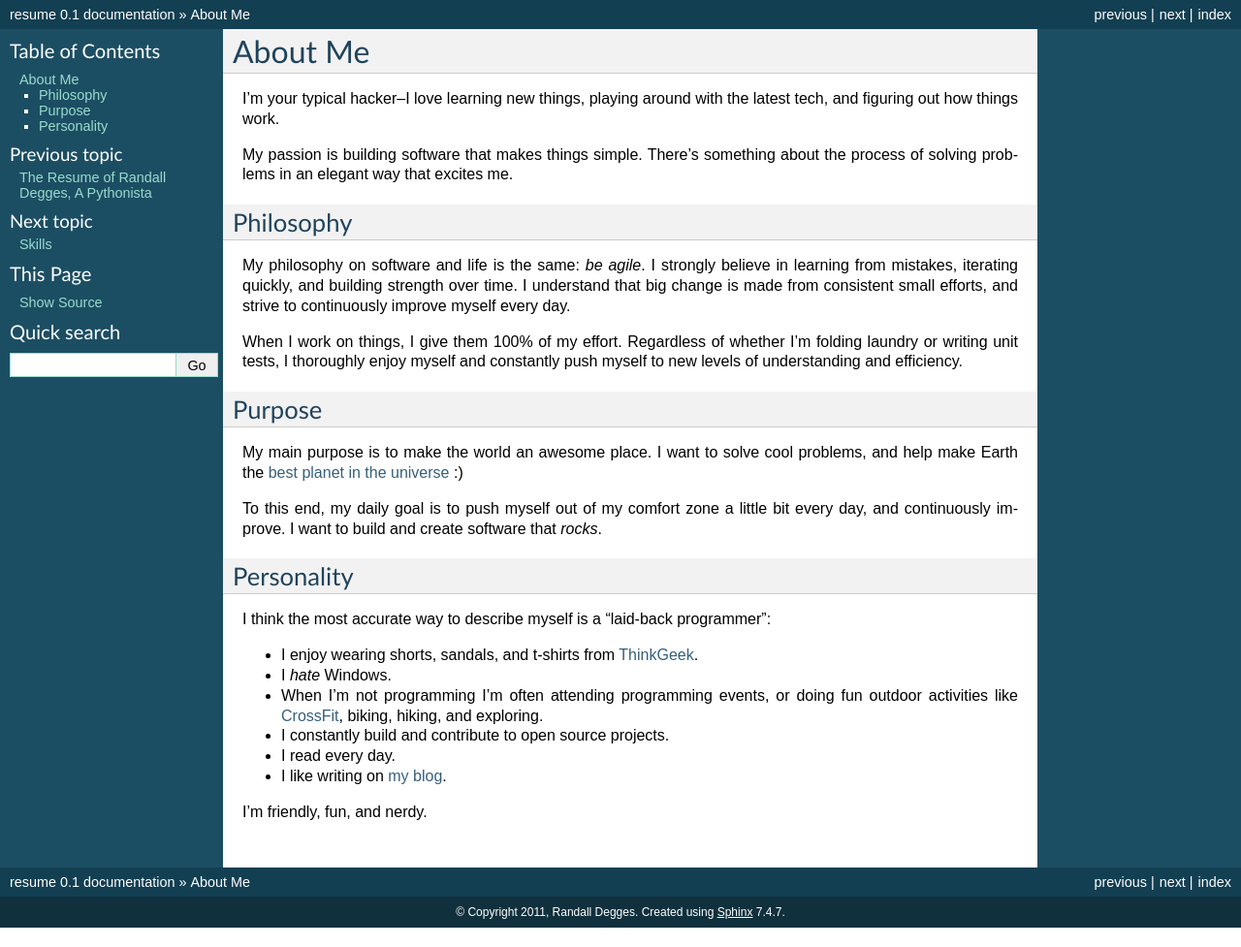
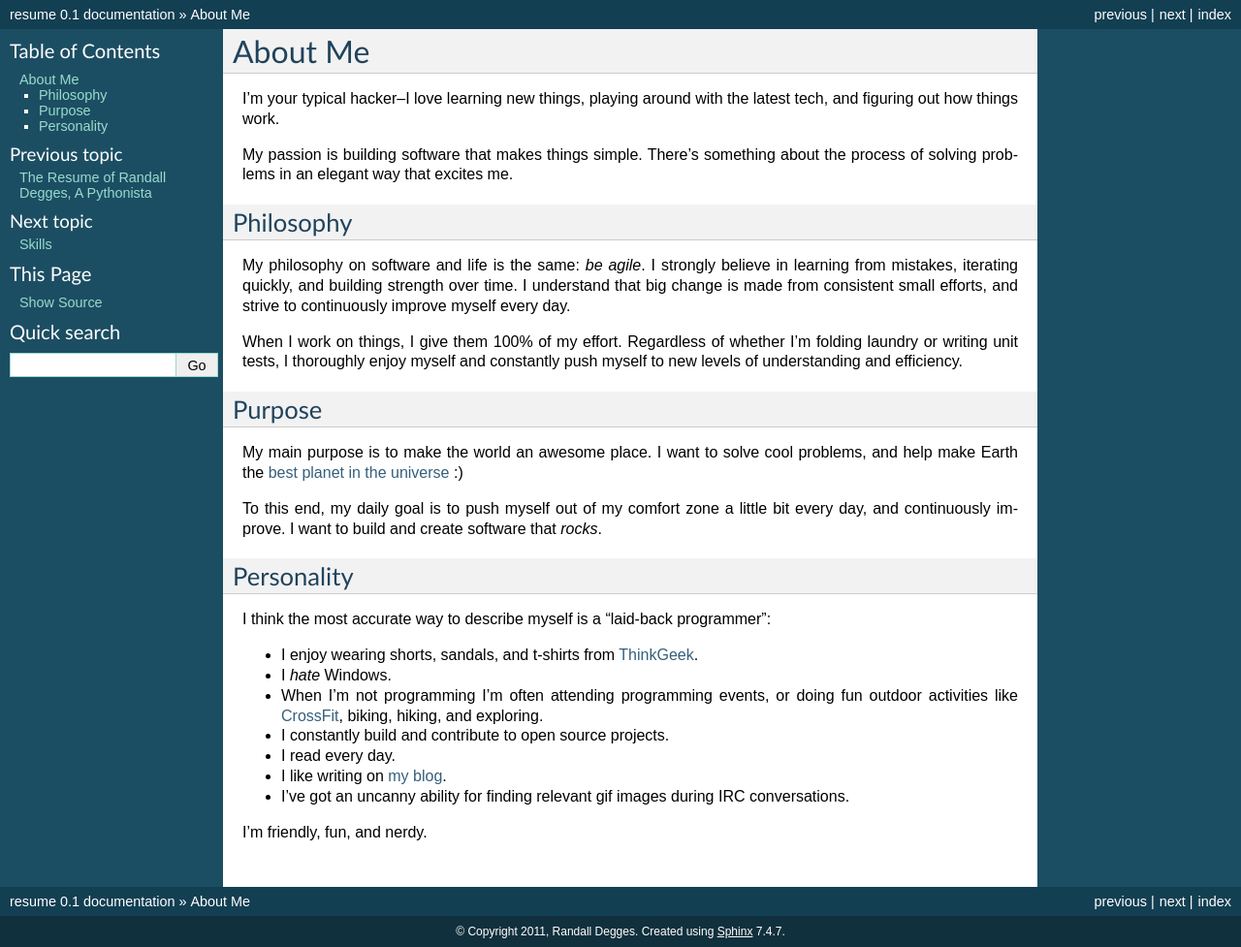
Before and after one commit to wraithan/resume, a Sphinx documentation site: the page built from docs/about.rst, in a window 1280 px wide. Shown: the whole page at 97% size. Built offline with Sphinx 7.4.7, drawn with Linux system fonts in a browser that asks for light colours.

Commit message:
Bragging about gif finding ability.

```diff
--- a/docs/about.rst
+++ b/docs/about.rst
@@ -48,5 +48,7 @@ I think the most accurate way to describe myself is a "laid-back programmer":
 * I constantly build and contribute to open source projects.
 * I read every day.
 * I like writing on `my blog <http://rdegges.com/>`_.
+* I've got an uncanny ability for finding relevant gif images during IRC
+  conversations.
 
 I'm friendly, fun, and nerdy.
```
